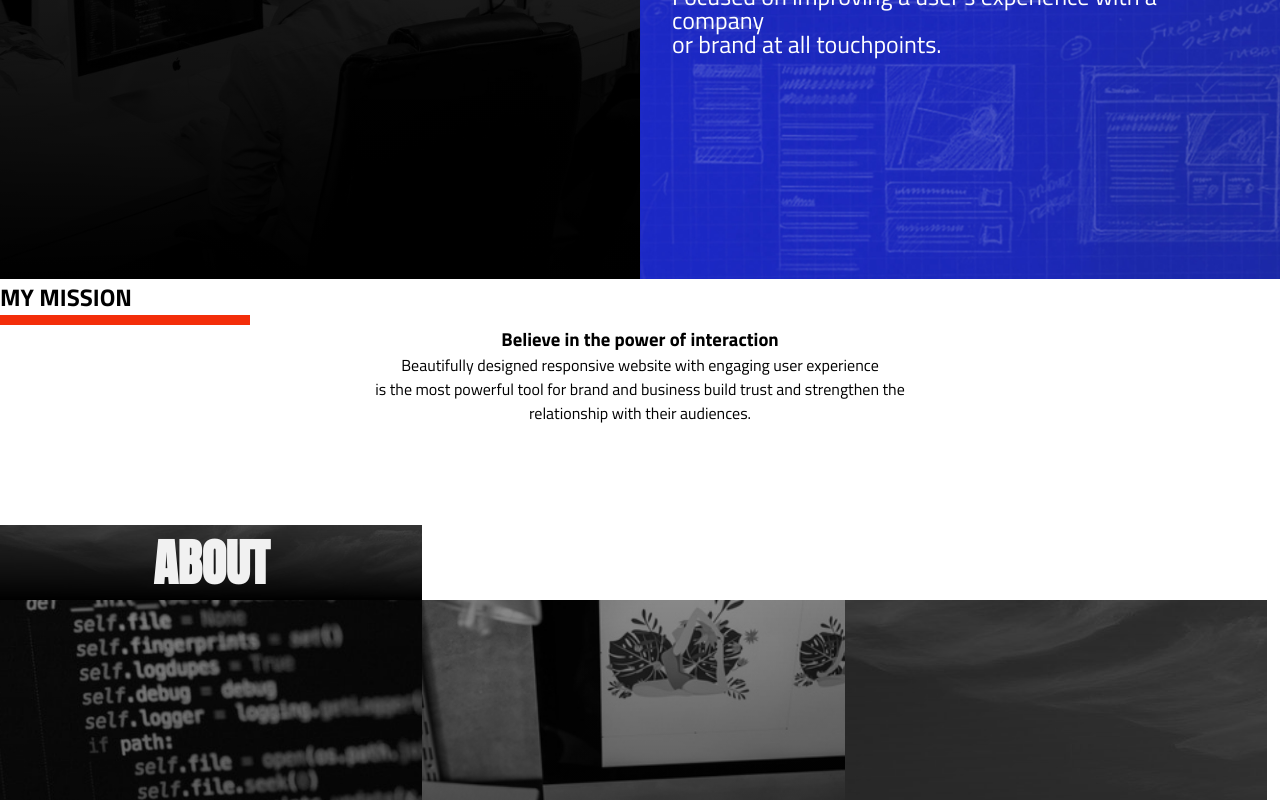
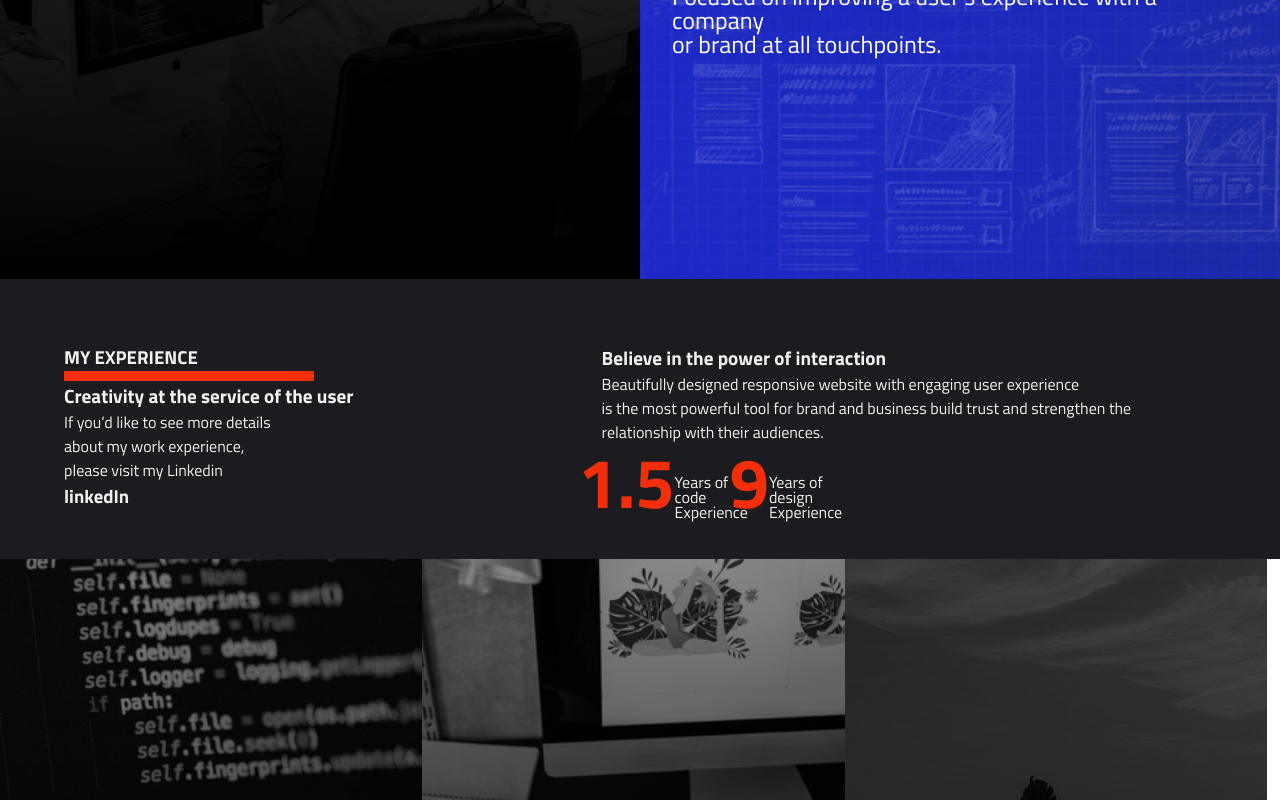
Before and after one commit to Jessmaxim303/Front-end-Portfolio, a React (Create React App) app: page / in a window 1280 px wide. Shown: the part 441-1241 px from the top of the page. Built offline with nearby package versions, Linux system fonts and the light colour scheme; a web font is replaced by a local one.

Commit message:
Bio section completed

```diff
--- a/src/App/App.js
+++ b/src/App/App.js
@@ -2,6 +2,7 @@ import React from 'react';
 import './App.css';
 import { Header } from '../Header/Header.js';
 import { About } from '../About/About.js';
+import { Bio } from '../Bio/Bio.js';
 import { Projects } from '../Projects/Projects.js';
 import { WelcomeContainer } from '../WelcomeContainer/WelcomeContainer.js';
 import { Services } from '../Services/Services.js';
@@ -12,8 +13,7 @@ function App() {
   return (
     <div className="App">
       <WelcomeContainer/>
-      <Projects/>
-      <About/>
+      <Bio/>
       <Services/>
       <Blog/>
       <Connect/>
--- /dev/null
+++ b/src/Bio/Bio.css
@@ -0,0 +1,47 @@
+.bio_container {
+	width: 100%;
+	height: 35vh;
+	background: #1C1C20;
+	display: flex;
+	flex-direction: row;
+	color: #f1f1f1;
+}
+
+.bio_left-container {
+	width: 40%;
+	height: 100%;
+	margin: 5%;
+}
+
+.bio_right-container {
+	width: 60%;
+	height: 100%;
+	margin: 5%;
+}
+
+.bio_years-container {
+  display: flex;
+  flex-direction: row;
+  margin-top: 5%;
+}
+
+.bio_years-title {
+	font-size: 70px;
+	color: #F32E0A;
+}
+
+.bio_years {
+	width: 20%;
+	height: 100px;
+	display: flex;
+	flex-direction: row;
+	justify-content: center;
+	line-height: 15px;
+}
+
+.bio_color-box {
+	width: 250px;
+	height: 10px;
+	background: #F32E0A;
+	/*background: #F32E0A;*/
+}
--- /dev/null
+++ b/src/Bio/Bio.js
@@ -0,0 +1,37 @@
+import React from 'react';
+import './Bio.css';
+
+export const Bio = () => {
+	return (
+    <section className="bio_container">
+      <section className="bio_left-container">
+        <h1>MY EXPERIENCE</h1>
+        <div className="bio_color-box"></div>
+        <h1 className="welcome_intro_motto">Creativity at the service of the user</h1>
+        <p>If you’d like to see more details <br/>about my work experience, <br/>please visit my Linkedin</p>
+        <h3>linkedIn</h3>
+      </section>
+      <section className="bio_right-container">
+        <h1 className="welcome_intro_motto">Believe in the power of interaction</h1>
+        <p>Beautifully designed responsive website with engaging user experience<br/>
+is the most powerful tool for brand and business build trust and strengthen the<br/>
+relationship with their audiences.</p>
+
+        <section className="bio_years-container">
+
+          <div className="bio_years">
+            <h1 className="bio_years-title">1.5</h1>
+            <p>Years of <br/> code <br/>Experience</p>
+          </div>
+
+          <div className="bio_years">
+            <h1 className="bio_years-title">9</h1>
+            <p>Years of <br/> design <br/>Experience</p>
+          </div>
+
+        </section>
+
+      </section>
+    </section>
+		)
+}
--- a/src/WelcomeContainer/WelcomeContainer.js
+++ b/src/WelcomeContainer/WelcomeContainer.js
@@ -13,7 +13,7 @@ export const WelcomeContainer = () => {
       background: `url(${sitemap})`,
       backgroundSize: 'cover',
     }
-            // <p className="welcome_intro_motto">Creativity at the service of the user</p>
+
 		return(
       <section className="welcome_container">
         <section className="left" style={backgroundStyling}>
```
